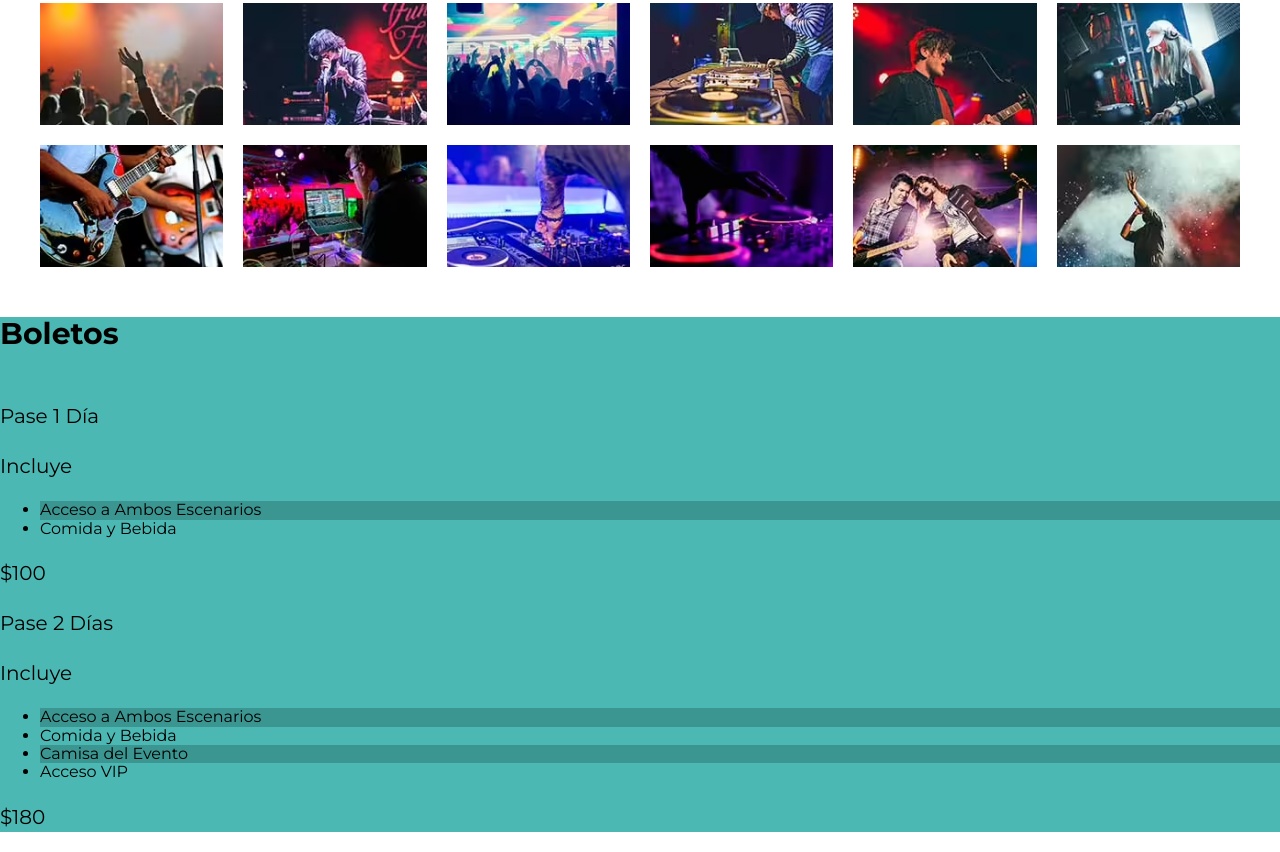
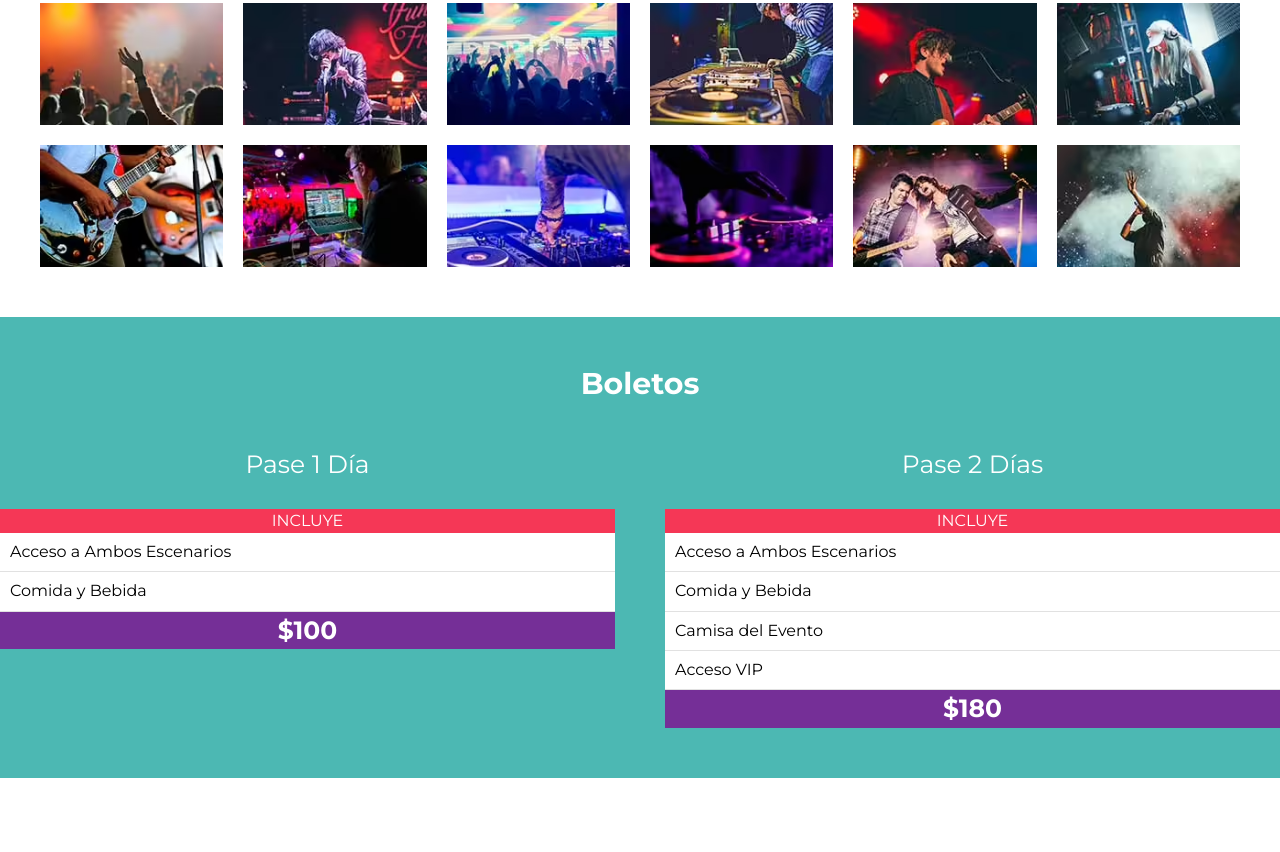
Before and after one commit to WalterCan/FestivalMusica, a website: page index.html in a window 1280 px wide. Shown: the part 2976-3828 px from the top of the page. After the commit the page ends 3754 px from the top, so only its background shows below. Drawn offline with Linux system fonts and the light colour scheme.

Commit message:
Finalizando sección de Boletos

```diff
--- a/index.html
+++ b/index.html
@@ -139,7 +139,7 @@
 			<!-- pase básico -->
 			<div class="conenedor contenedor-boletos">
 				<div class="basico pase">
-					<p>Pase 1 Día</p>
+					<p class="nombre-pase">Pase 1 Día</p>
 					<header class="pase-header">
 						<p>Incluye</p>
 					</header>
@@ -156,7 +156,7 @@
 				<!-- pase Premium -->
 
 				<div class="premium pase">
-					<p>Pase 2 Días</p>
+					<p class="nombre-pase">Pase 2 Días</p>
 					<header class="pase-header">
 						<p>Incluye</p>
 					</header>
--- /dev/null
+++ b/src/scss/layout/_boletos.scss
@@ -0,0 +1,58 @@
+@use "../base/variables" as v;
+@use "../base/mixins" as m;
+
+.boletos {
+	padding: 5rem 0;
+	h3 {
+		color: v.$blanco;
+		text-align: center;
+		margin-bottom: 2rem;
+	}
+}
+.contenedor-boletos {
+	@include m.tablet {
+		@include m.grid(2, 5rem);
+	}
+}
+
+.pase {
+	.nombre-pase {
+		color: v.$blanco;
+		text-align: center;
+		font-size: 2.5rem;
+	}
+	&-header,
+	&-footer {
+		p {
+			color: v.$blanco;
+			text-align: center;
+			margin: 0;
+		}
+	}
+	&-header {
+		background-color: v.$rosa;
+		p {
+			text-transform: uppercase;
+			font-size: 1.6rem;
+		}
+	}
+	&-body {
+		background-color: v.$blanco;
+		ul {
+			@include m.resetearLista;
+			li,
+			:nth-child(odd) {
+				background-color: v.$blanco;
+				padding: 1rem;
+				border-bottom: 1px solid #e1e1e1;
+			}
+		}
+	}
+	&-footer {
+		background-color: v.$morado;
+		p {
+			font-weight: 700;
+			font-size: 2.5rem;
+		}
+	}
+}
--- a/src/scss/layout/_index.scss
+++ b/src/scss/layout/_index.scss
@@ -3,3 +3,4 @@
 @forward "festival";
 @forward "lineUp";
 @forward "galeria";
+@forward "boletos";
```
Also changed, not shown: build/css/app.css.
